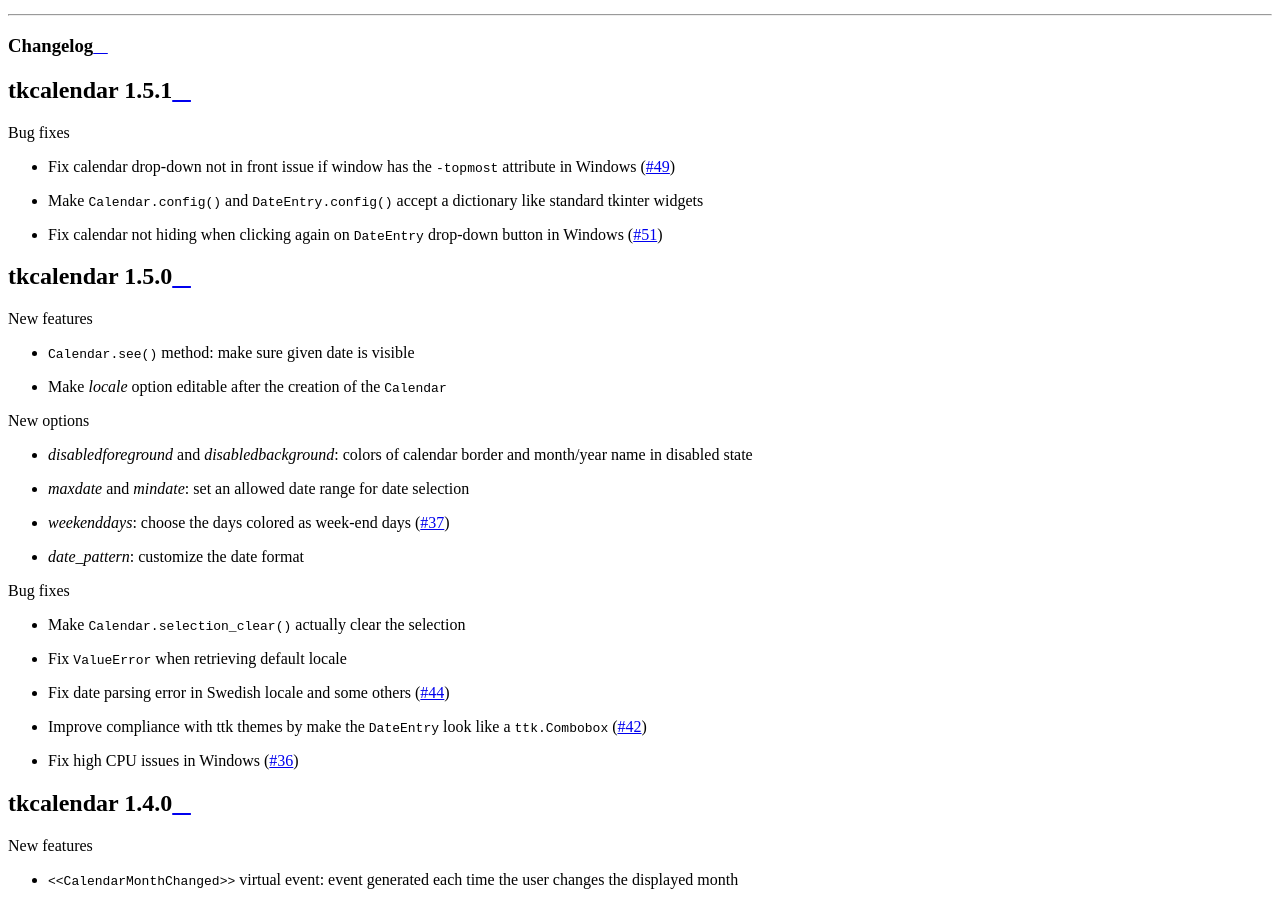
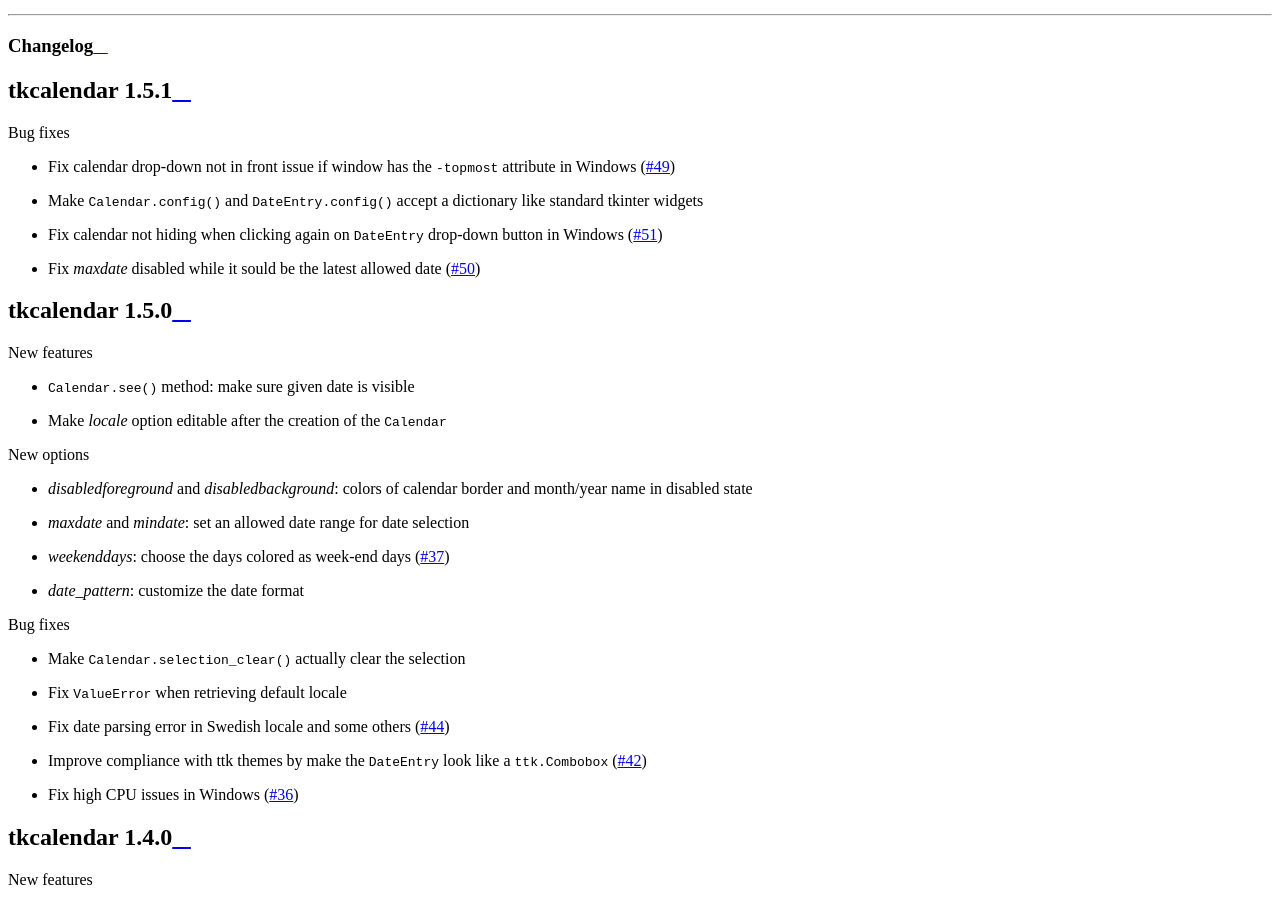
Before and after one commit to j4321/tkcalendar, a Sphinx documentation site: the page built from docs/changelog.rst, in a window 1280 px wide and 900 px high, scrolled down 581 px. Built offline with Sphinx 7.4.7 and the Read the Docs theme 2.0.0, drawn with Linux system fonts in a browser that asks for light colours.

Commit message:
Update changelog

```diff
--- a/README.rst
+++ b/README.rst
@@ -395,6 +395,7 @@
     * Fix calendar drop-down not in front issue if window has the ``-topmost`` attribute in Windows (`#49 <https://github.com/j4321/tkcalendar/issues/49>`_)
     * Make ``Calendar.config()`` and ``DateEntry.config()`` accept a dictionary like standard tkinter widgets
     * Fix calendar not hiding when clicking again on ``DateEntry`` drop-down button in Windows (`#51 <https://github.com/j4321/tkcalendar/issues/51>`_)
+    * Fix *maxdate* disabled while it sould be the latest allowed date (`#50 <https://github.com/j4321/tkcalendar/issues/50>`_)
 
 - tkcalendar 1.5.0
 
--- a/docs/changelog.rst
+++ b/docs/changelog.rst
@@ -11,7 +11,7 @@
 - Fix calendar drop-down not in front issue if window has the :obj:`-topmost` attribute in Windows (`#49 <https://github.com/j4321/tkcalendar/issues/49>`_)
 - Make :meth:`Calendar.config` and :meth:`DateEntry.config` accept a dictionary like standard tkinter widgets
 - Fix calendar not hiding when clicking again on :class:`DateEntry` drop-down button in Windows (`#51 <https://github.com/j4321/tkcalendar/issues/51>`_)
-
+- Fix *maxdate* disabled while it sould be the latest allowed date (`#50 <https://github.com/j4321/tkcalendar/issues/50>`_)
 
 tkcalendar 1.5.0
 ----------------
```
